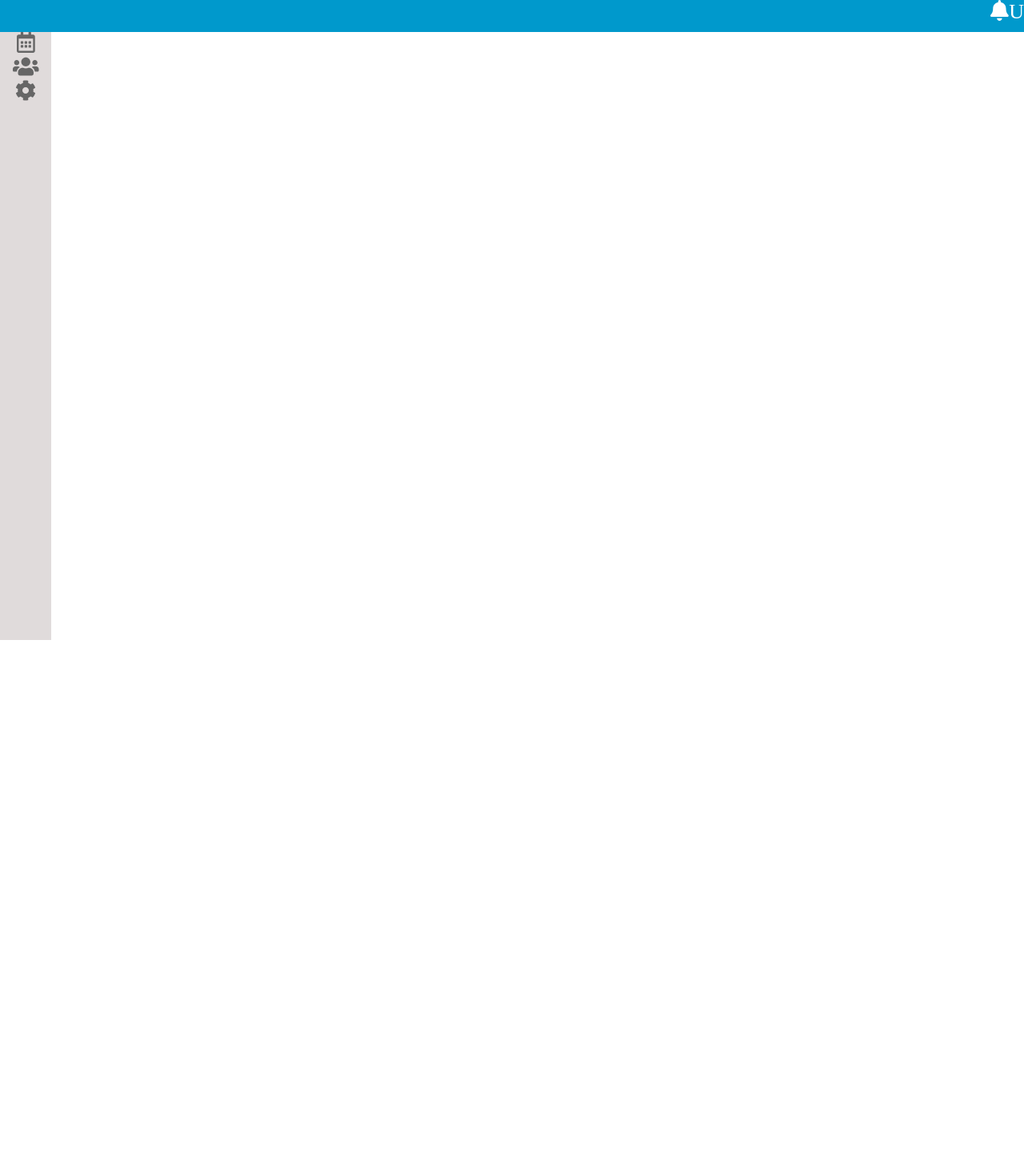
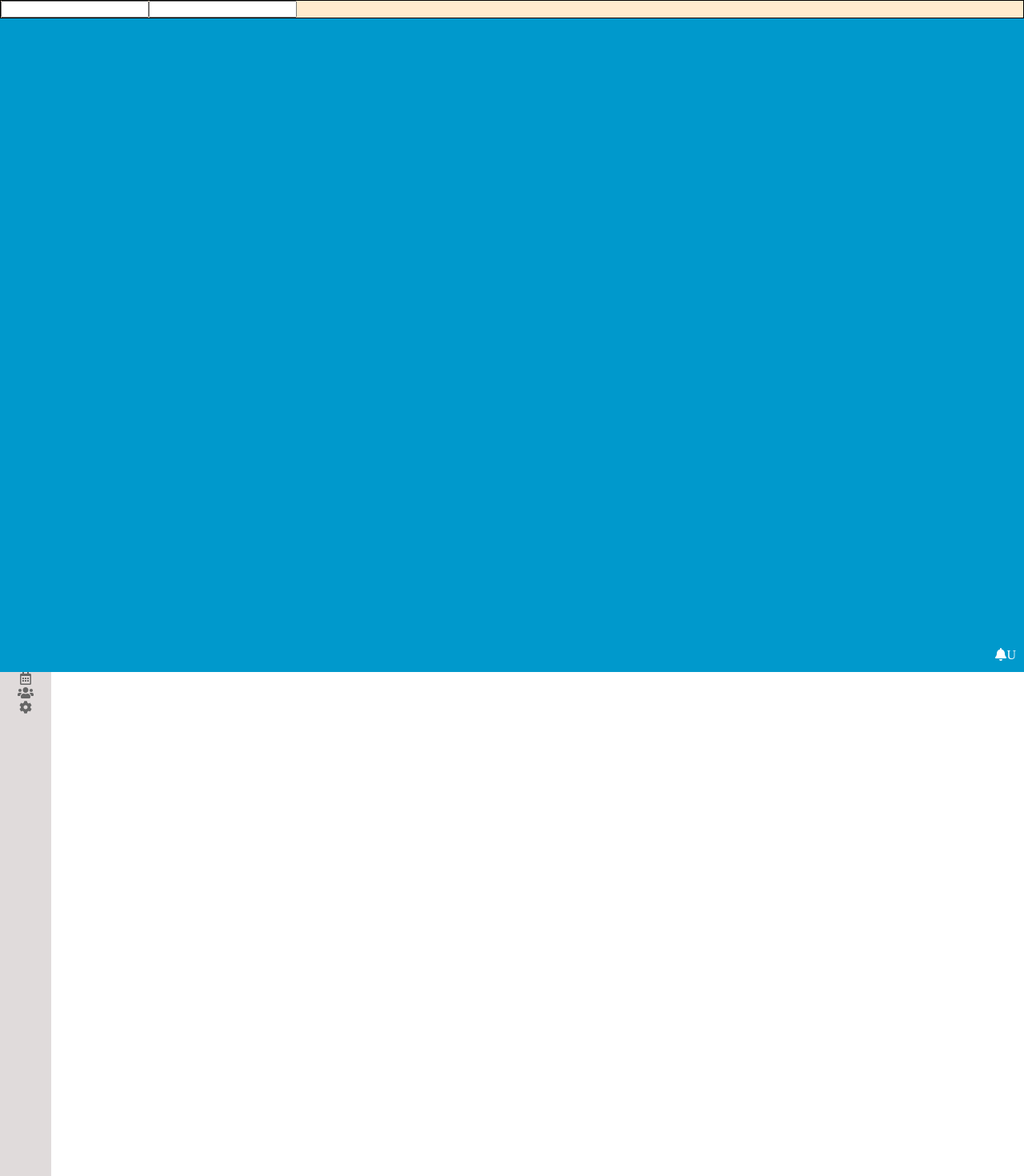
Before and after one commit to Blandzzz/vittal-prime, a React (Create React App) app: page /login in a window 1280 px wide. Shown: the top 1470 px of the page at 80% size. Before the commit the page ends 800 px from the top, so only its background shows below. Built offline with nearby package versions, Linux system fonts and the light colour scheme.

Commit message:
Rearranged folders, added responsive layout

```diff
--- a/src/App.css
+++ b/src/App.css
@@ -1,44 +1,5 @@
 .App {
   font-size: calc(10px + 2vmin);
-}
-
-.App-container {
-  display: flex;
-}
-
-.App-nav {
-  background-color:#e0dbdb;
-  min-width: 5vw;
-  min-height: 95vh;
-  text-align: center;
-  color: white;
-}
-
-.App-nav > ul > li > a {
-  color: #666;
-}
-
-.App-pages {
-  max-width: 95vw;
-  max-height: 95vh;
-}
-
-.App-header {
-  background-color:#0099cc;
-  min-width: 100vw;
-  min-height: 5vh;
-}
-
-.App-user-panel {
-  float: right;
-}
-
-.App-user-panel > li {
-  float: left;
-}
-
-.App-user-panel > li > a {
-  color: #ffffff;
 }
 
 ul {
--- a/src/App.js
+++ b/src/App.js
@@ -1,47 +1,23 @@
 import React from 'react';
+import Layout from './layout/Layout'
 import Users from './pages/users/Users';
 import NewUser from './pages/newUser/NewUser';
+import Login from './pages/login/Login'
 import { BrowserRouter as Router, Route, Redirect } from 'react-router-dom'
 import './App.css';
 
-
 function App (props) {
   return (
-    <div className="App">
-      <div className="App-header">
-        <ul className="App-user-panel">
-          <li>
-            <a href="/#">
-              <i className="fas fa-bell"></i>
-            </a>
-          </li>
-          <li>
-            <a href="/#">
-              <span className="App-user-icon">U</span>
-            </a>
-          </li>
-        </ul>
-      </div>
-
-      <div className="App-container">
-        <div className="App-nav">
-          <ul>
-            <li><a href="/schedule"><i className="far fa-calendar-alt"></i></a></li>
-            <li><a href="/users"><i className="fa fa-users"></i></a></li>
-            <li><a href="/options"><i className="fas fa-cog"></i></a></li>
-          </ul>
-        </div>
-        <div className="App-pages">
-          <Router>
-            <Route path='/' exact>
-              <Redirect to="/schedule"></Redirect>
-            </Route>
-            <Route path='/users' exact render={() => <Users></Users>}></Route>
-            <Route path='/users/new' exact render={() => <NewUser></NewUser>}></Route>
-          </Router>
-        </div>
-      </div>
-    </div>
+    <Router>
+      <Route path='/' exact>
+        <Redirect to="/users"></Redirect>
+      </Route>
+      <Route path='/login' exact component={Login}></Route>
+      <Layout>
+        <Route path='/users' exact component={Users}></Route>
+        <Route path='/users/new' exact component={NewUser}></Route>
+      </Layout>
+    </Router>
   );
 }
 
--- a/src/index.js
+++ b/src/index.js
@@ -1,7 +1,7 @@
 import React from 'react';
 import ReactDOM from 'react-dom';
+import App from './App';
 import './index.css';
-import App from './App';
 
 ReactDOM.render(
   <React.StrictMode>
--- /dev/null
+++ b/src/layout/Layout.css
@@ -0,0 +1,41 @@
+.App-header {
+    background-color:#0099cc;
+    min-width: 100vw;
+    min-height: 5vh;
+}
+
+.App-toggle-menu {
+    display: none;
+    padding: 10px;
+    color: #ffffff
+}
+
+.App-user-panel {
+    float: right;
+    padding: 10px;
+}
+
+.App-user-panel > ul > li {
+    float: left;
+}
+
+.App-user-panel > ul > li > a {
+    color: #ffffff;
+}
+
+.App-content {
+    display: flex;
+    max-width: 95vw;
+    max-height: 95vh;
+}
+
+.App-page {
+    min-width: 95vw;
+    min-height: 95vh;
+}
+
+@media only screen and (max-width: 768px) {
+    .App-toggle-menu {
+        display: inline-block;
+    }
+}
--- /dev/null
+++ b/src/layout/Layout.js
@@ -0,0 +1,44 @@
+import React, { useState } from 'react';
+import Menu from './menu/Menu'
+import './Layout.css'
+
+function Layout (props) {
+    const [menuIsOpen, setMenu] = useState(false)
+
+    function toggleMenu () {
+        setMenu(!menuIsOpen)
+        console.log(menuIsOpen)
+    }
+
+    return (
+        <div className="App-layout">
+            <div className="App-header">
+                <div className="App-toggle-menu" onClick={toggleMenu}>
+                    <i className="fas fa-bars"></i>
+                </div>
+                <div className="App-user-panel">
+                    <ul>
+                        <li>
+                            <a href="/#">
+                                <i className="fas fa-bell"></i>
+                            </a>
+                        </li>
+                        <li>
+                            <a href="/#">
+                                <span className="App-user-icon">U</span>
+                            </a>
+                        </li>
+                    </ul>
+                </div>
+            </div>
+            <div className="App-content">
+                <Menu isOpen={menuIsOpen}></Menu>
+                <div className="App-page">
+                    {props.children}
+                </div>
+            </div>
+        </div>
+    )
+}
+
+export default Layout
--- /dev/null
+++ b/src/layout/menu/Menu.css
@@ -0,0 +1,27 @@
+.App-menu-mobile {
+    display: none;
+    color: #ffffff;
+    padding: 10px;
+}
+
+.App-menu-mobile > a{
+    color: #ffffff;
+}
+
+.App-menu-mobile, .App-menu-desktop {
+    background-color:#e0dbdb;
+    min-width: 5vw;
+    min-height: 95vh;
+    text-align: center;
+    color: white;
+}
+
+.App-menu-mobile > ul > li > a, .App-menu-desktop > ul > li > a {
+    color: #666;
+}
+
+@media only screen and (max-width: 768px) {
+    .App-menu-desktop {
+        display: none;
+    }
+}
--- /dev/null
+++ b/src/layout/menu/Menu.js
@@ -0,0 +1,40 @@
+import React from 'react'
+import './Menu.css'
+
+function Menu (props) {
+    return (
+        <div className="App-menu">
+            <div className="App-menu-desktop">
+                <ul>
+                    <li><a href="/schedule"><i className="far fa-calendar-alt"></i></a></li>
+                    <li><a href="/users"><i className="fa fa-users"></i></a></li>
+                    <li><a href="/options"><i className="fas fa-cog"></i></a></li>
+                </ul>
+            </div>
+            <div className="App-menu-mobile" style={{display: (props.isOpen ? 'inline-block' : 'none')}}>
+                <ul>
+                    <li>
+                        <a href="/schedule">
+                            <i className="far fa-calendar-alt"></i>
+                            <span>Agenda</span>
+                        </a>
+                    </li>
+                    <li>
+                        <a href="/users">
+                            <i className="fa fa-users"></i>
+                            <span>Usuários</span>
+                        </a>
+                    </li>
+                    <li>
+                        <a href="/options">
+                            <i className="fas fa-cog"></i>
+                            <span>Opções</span>
+                        </a>
+                    </li>
+                </ul>
+            </div>
+        </div>
+    )
+}
+
+export default Menu
--- a/src/pages/login/Login.css
+++ b/src/pages/login/Login.css
@@ -0,0 +1,10 @@
+.App-login {
+    background-color: #0099cc;
+    min-width: 100vw;
+    min-height: 100vh;
+}
+
+.App-login-form {
+    border: 1px solid black;
+    background-color: blanchedalmond;
+}
--- a/src/pages/login/Login.js
+++ b/src/pages/login/Login.js
@@ -0,0 +1,17 @@
+import React from 'react';
+import './Login.css'
+
+function Login (props) {
+    return (
+        <div className="App-login">
+            <div className="App-login-form">
+                <form>
+                    <input type="text"></input>
+                    <input type="text"></input>
+                </form>
+            </div>
+        </div>
+    )
+}
+
+export default Login
```
Also changed, not shown: src/layout/header/Header.js (added), src/pages/users/Users.js (line endings or trailing spaces).
